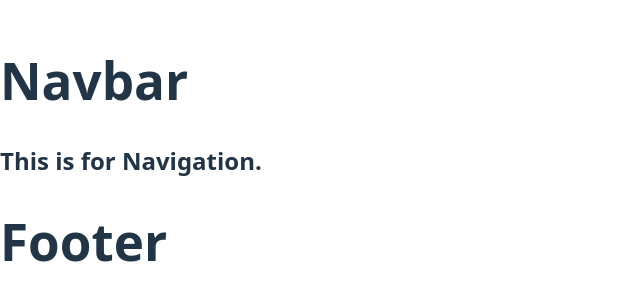
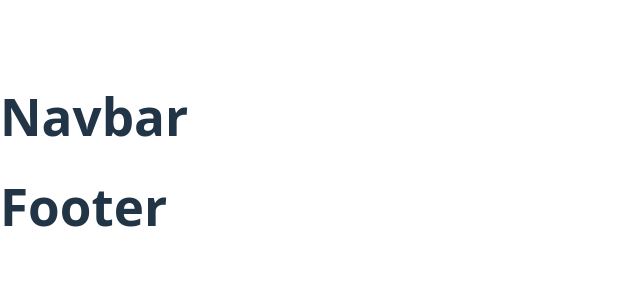
Before and after one commit to KunalxKushwaha/QuickShow, a React (Vite) app in the folder client/: page / in a window 1280 px wide. Shown: the part 239-540 px from the top of the page, without its empty margins (0-640 px from the left). Built offline with nearby package versions, Linux system fonts and the light colour scheme.

Commit message:
file updated

```diff
--- a/client/src/components/Navbar.jsx
+++ b/client/src/components/Navbar.jsx
@@ -4,7 +4,6 @@ const Navbar = () => {
   return (
     <div>
       <h1>Navbar</h1>
-      <h2>This is for Navigation.</h2>
     </div>
   )
 }
```
